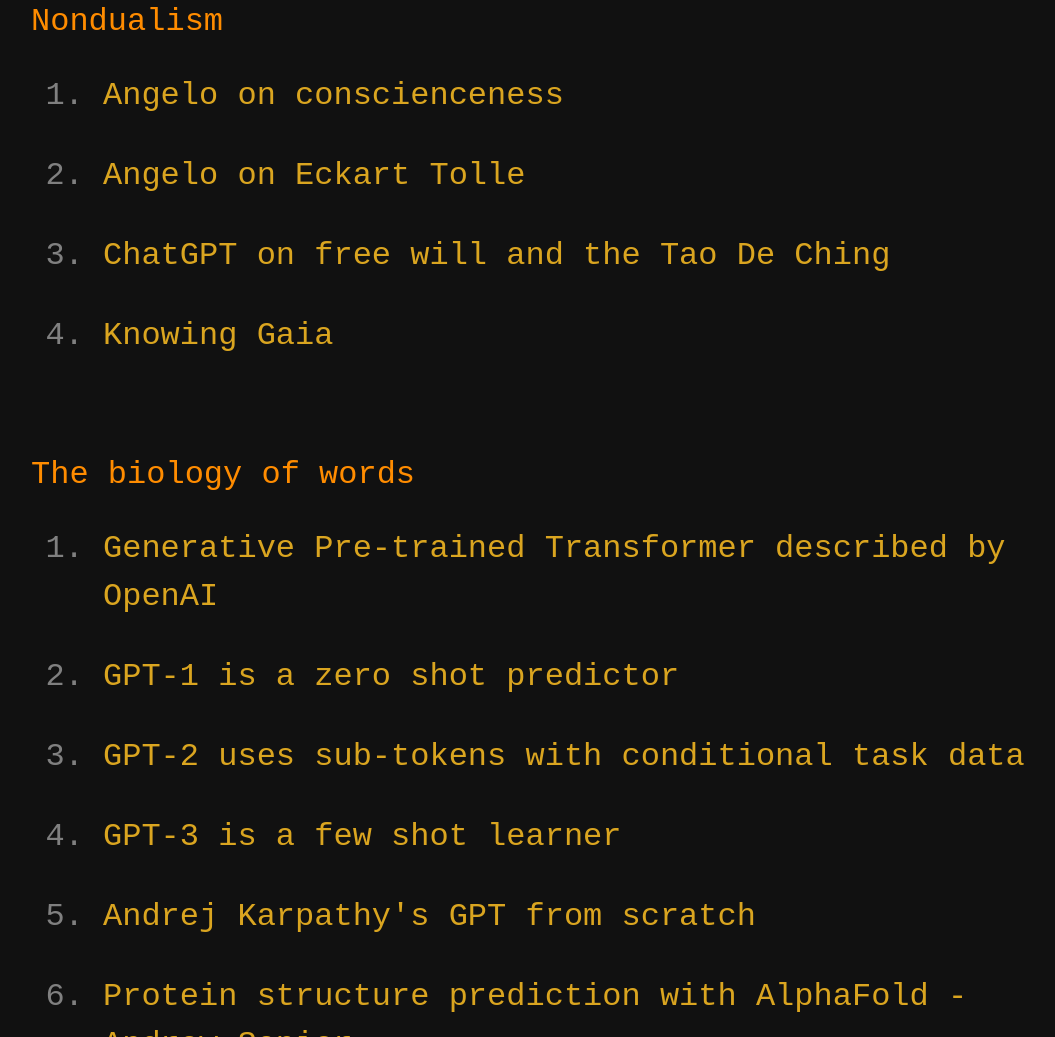
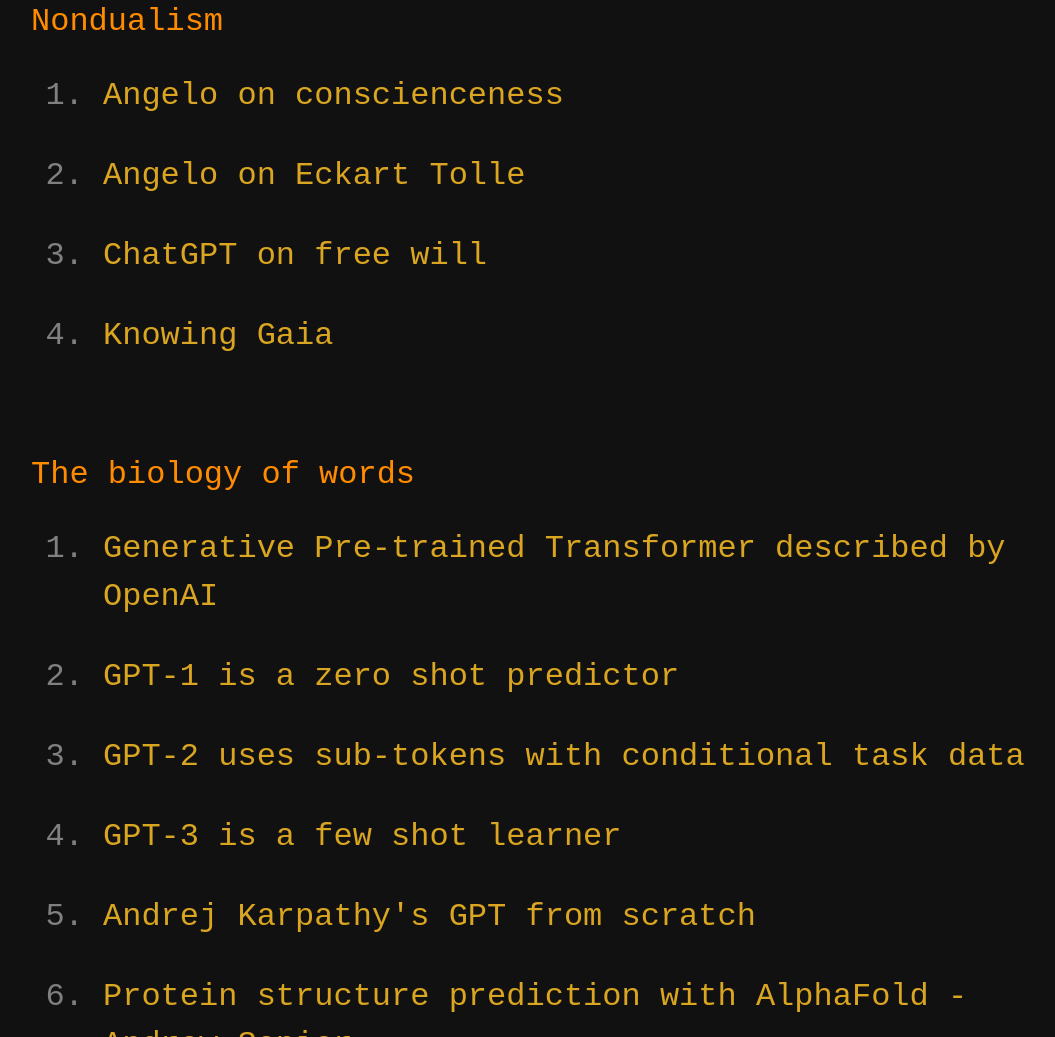
Before and after one commit to mricos/cryptochromatic, a plain HTML site: page blog.html in a window 1280 px wide. Shown: the part 871-1908 px from the top of the page, without its empty margins (105-1160 px from the left). Drawn offline with Linux system fonts and the light colour scheme.

Commit message:
Shortens title

```diff
--- a/blog.html
+++ b/blog.html
@@ -114,7 +114,7 @@
 		</li>
 		<li id="dzogchen" >
 			<a href="./dzogchen.html">
-		  		ChatGPT on free will and the Tao De Ching
+		  		ChatGPT on free will
 			</a>
 		</li>
     	<li>
```
